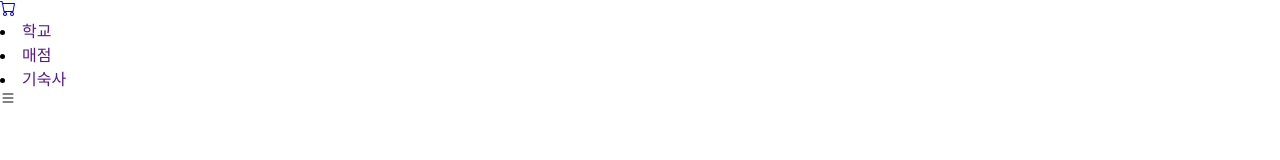
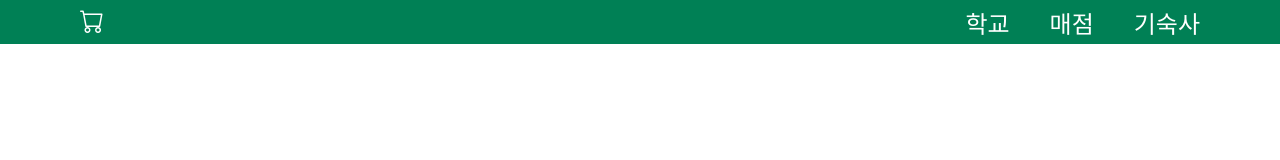
Before and after one commit to Hye-lin/WSM, a plain HTML site: page 240513_nav/index.html in a window 1280 px wide. Drawn offline with nearby package versions, Linux system fonts and the light colour scheme; a web font is replaced by a local one.

Commit message:
CSS nav Desktop

```diff
--- a/240513_nav/css/nav.css
+++ b/240513_nav/css/nav.css
@@ -25,3 +25,39 @@
 
 
 }
+/* nav */
+body{
+    font-family: 'Cute Font', sans-serif;
+    background-color: var(--body-color);
+}
+body>header{
+    position: absolute;
+    top: 0px;
+    right: 0px;
+    left: 0px;
+    /* 위치를 내 마음대로 움직일 수 있음absolute 이게 절대값, 고정시킴 */
+}
+nav.container{
+    background-color: var(--primary-color);
+    height: var(--nav-height);
+    display: flex; /*가로로배치*/
+    justify-content: space-between; /*메인축(가로)으로 양쪽정렬*/
+    align-items: center; /*교차축(세로)로 가운데 정렬*/
+    padding: 0 80px; /*왼/오른만 양쪽여백*/
+    color: #fff;
+    font-size: var(--h2-font-sizer); /*웹폰ㅌ 아이콘,글자 크게*/
+}
+nav a{
+    color: #fff;
+}
+nav-logo{
+    margin-top: 5px;
+}
+.nav-list{
+    display: flex;
+    align-items: center;
+    column-gap: 40px; /*열 사이에 간격*/
+}
+.nav-toggle{
+    display: none; /*사라져*/
+}
--- a/240513_nav/index.html
+++ b/240513_nav/index.html
@@ -6,20 +6,19 @@
     <title>School Market domitory</title>
     <link rel="stylesheet" href="https://cdn.jsdelivr.net/npm/bootstrap-icons@1.11.3/font/bootstrap-icons.min.css">
     <link rel="stylesheet" href="css/reset.css">
-    <link rel="stylesheet" href="css\nav.css">
+    <link rel="stylesheet" href="css/nav.css">
     <!-- 컨트럴 클릭 -->
 </head>
 <body>
     <header>
-        <nav class="nav cintainer">
+        <nav class="nav container">
             <!-- 로고 -->
             <a href="/"class="nav-logo" >
                 <i class="bi bi-cart"></i>
             </a>
 
             <!-- 학교 매점 기숙사 -->
-            <ul class="nav list container">
-            </ul>
+            <ul class="nav-list container">
                 <!-- 학교 -->
                 <li class="nav-liem"><a href="" class="nav_link">학교</a></li>
 
@@ -28,6 +27,7 @@
 
                 <!-- 기숙사 -->
                 <li class="nav-liem"><a href="" class="nav_link">기숙사</a></li>
+            </ul>
 
 
             <!-- 햄버거 메뉴or닫기 버튼 -->
```
Lines whose indentation alone changed are shown as unchanged.
